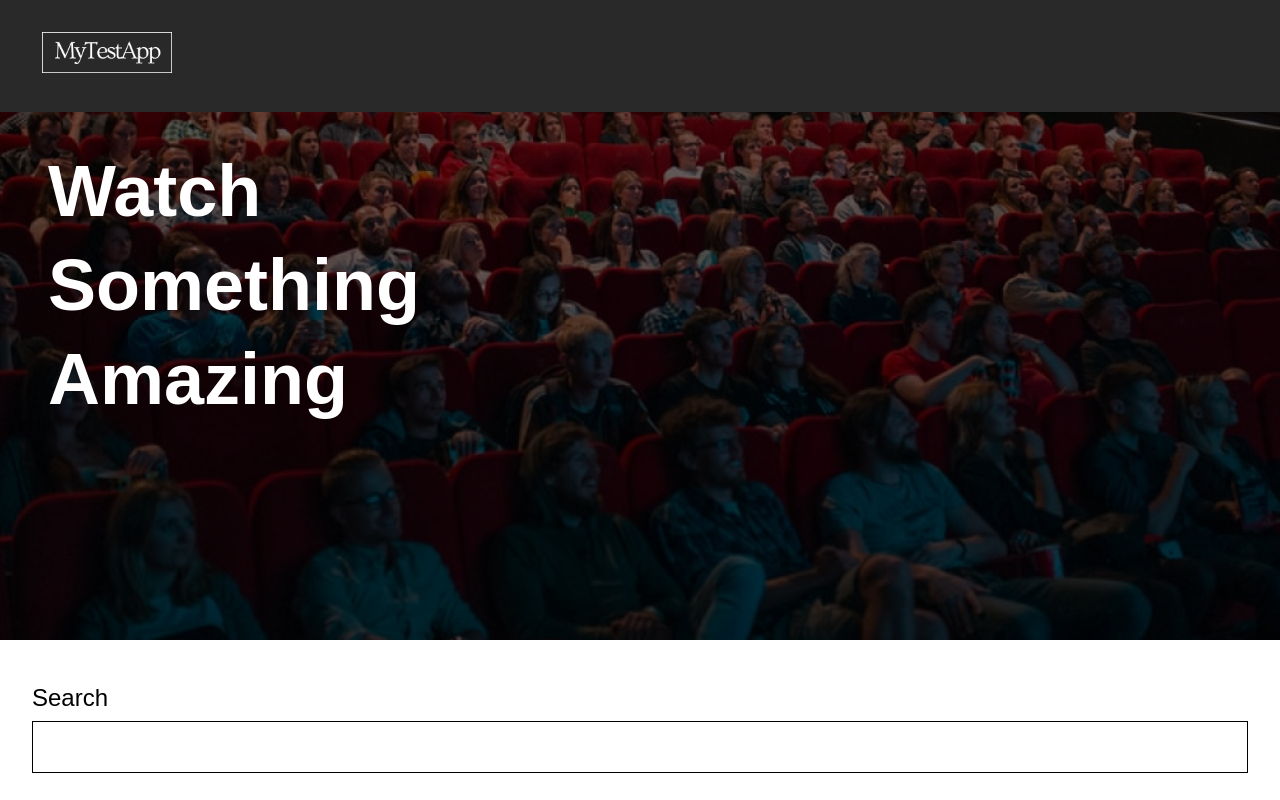
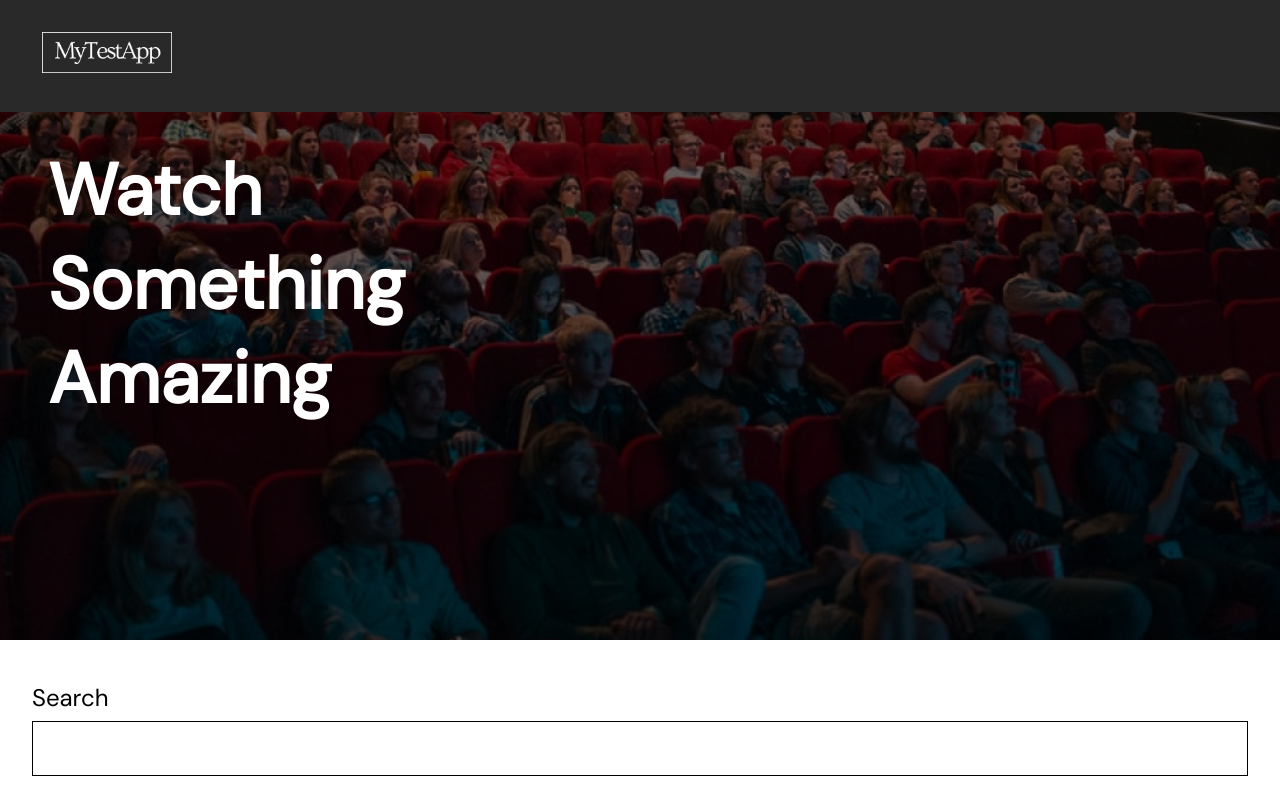
Before and after one commit to Razeb12/moviesAccessment, a React (Create React App) app: page / in a window 1280 px wide. Shown: the top 800 px of the page. Built offline with nearby package versions, Linux system fonts and the light colour scheme; no server answers.

Commit message:
font added

```diff
--- a/src/scss/_variables.scss
+++ b/src/scss/_variables.scss
@@ -16,4 +16,4 @@ $border-radius: 30px;
 $mobile-width: 600px;
 $tablet-width: 1024px;
 
-$font-family: "Montserrat", sans-serif;
+$font-family: 'DM Sans', sans-serif;
```
